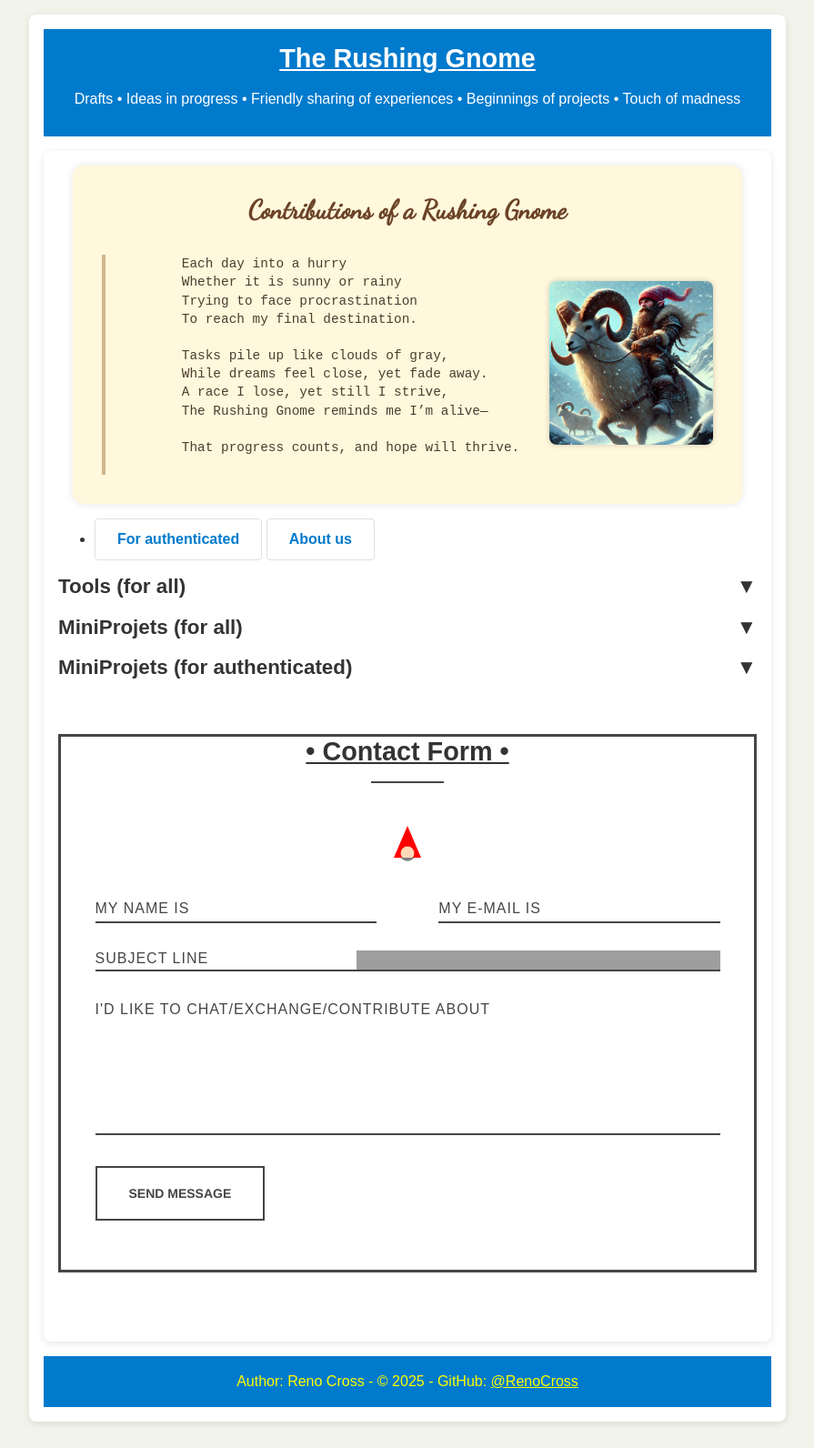
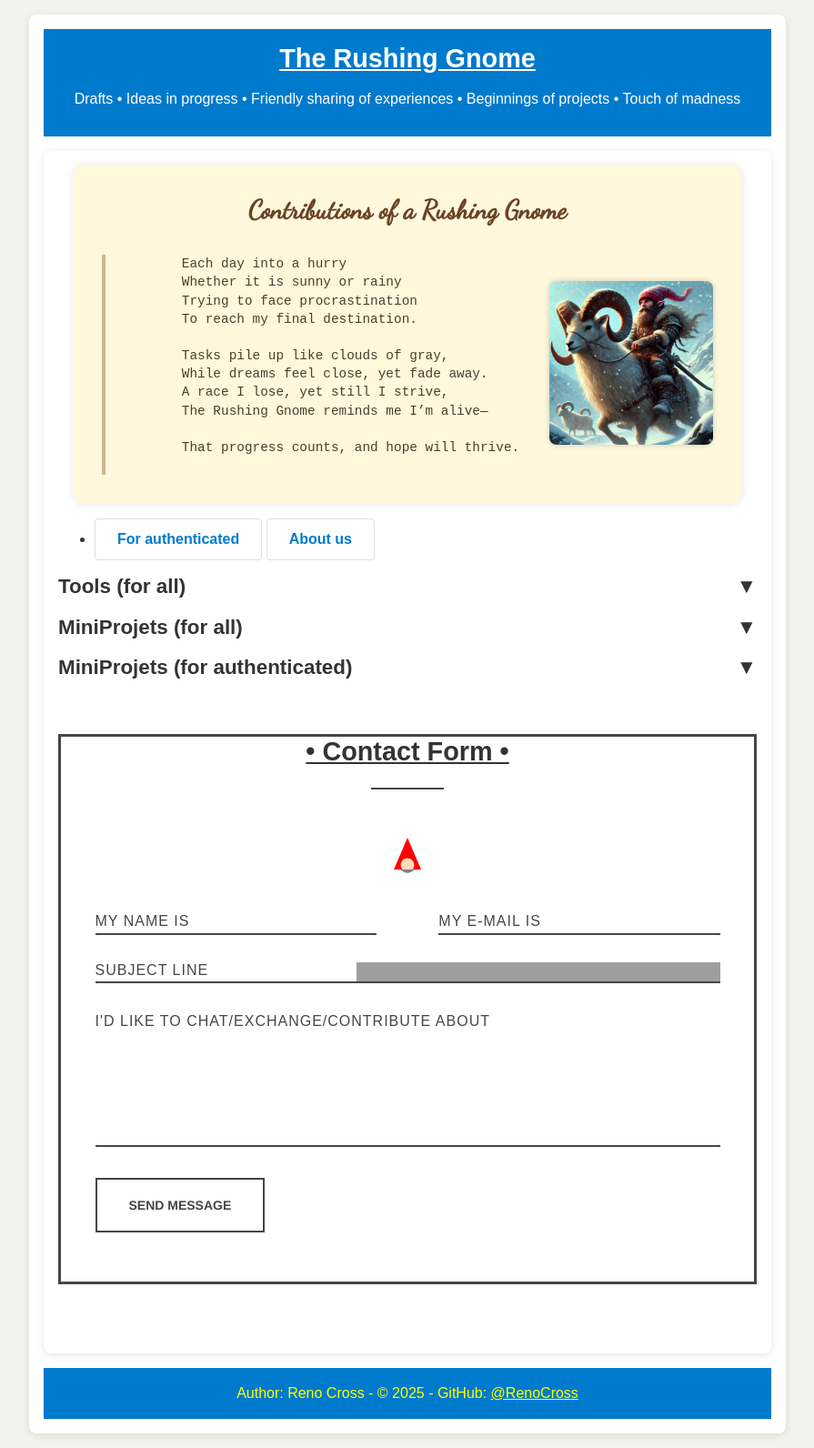
Before and after one commit to RenoCross/the-rushing-gnome, a Jekyll site: the page built from index.html, in a window 1280 px wide. Shown: the whole page at 91% size, without its empty margins (192-1087 px from the left). Built offline with Jekyll 4.4.1, drawn with Linux system fonts in a browser that asks for light colours; grey boxes are pictures that could not be loaded.

Commit message:
Update style.css

```diff
--- a/assets/css/style.css
+++ b/assets/css/style.css
@@ -272,7 +272,7 @@ h1 {
 
 .underline {
   border-bottom: solid 2px #474544;
-  margin: -0.512em auto;
+  margin: -0.1em auto;
   width: 80px;
 }
 
```
